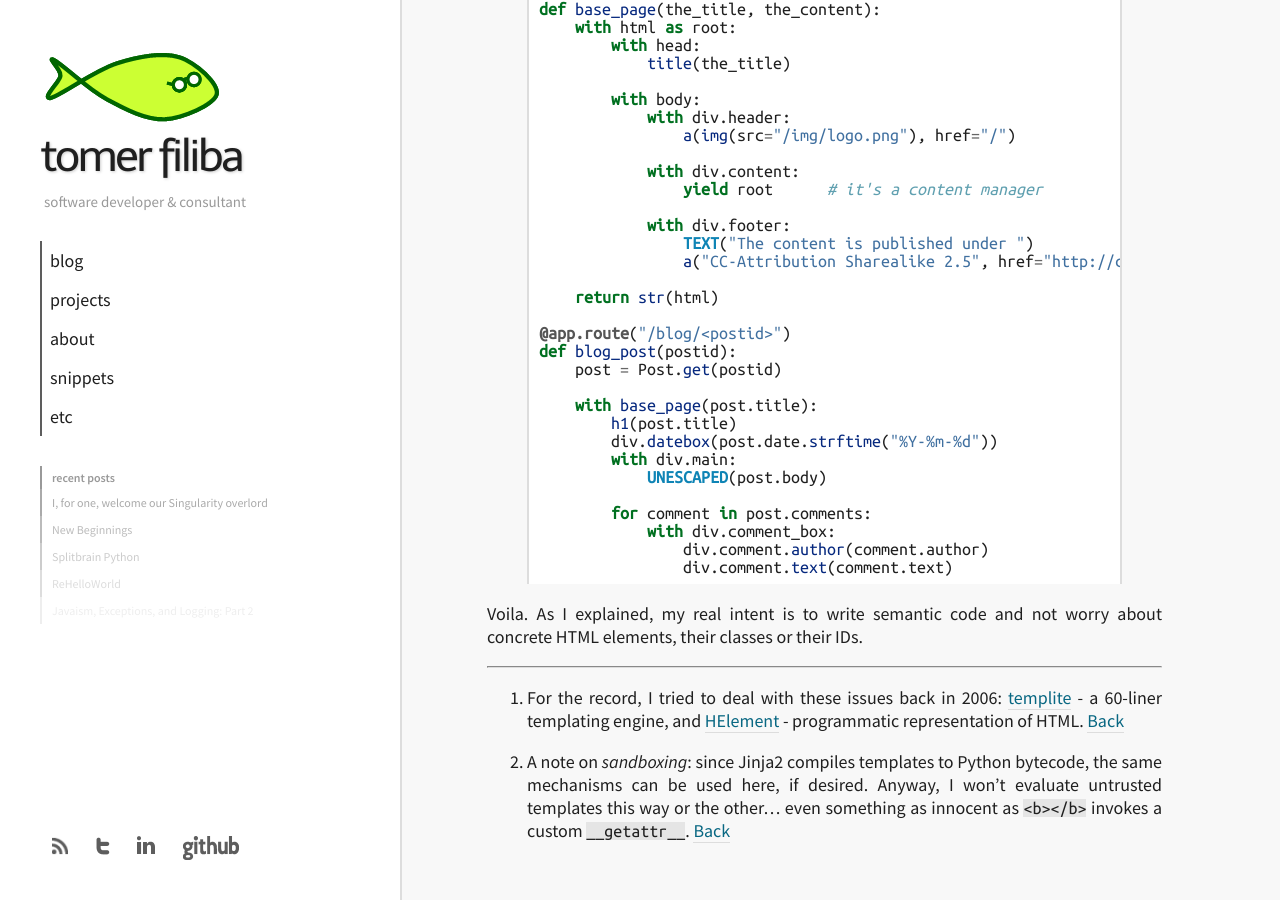
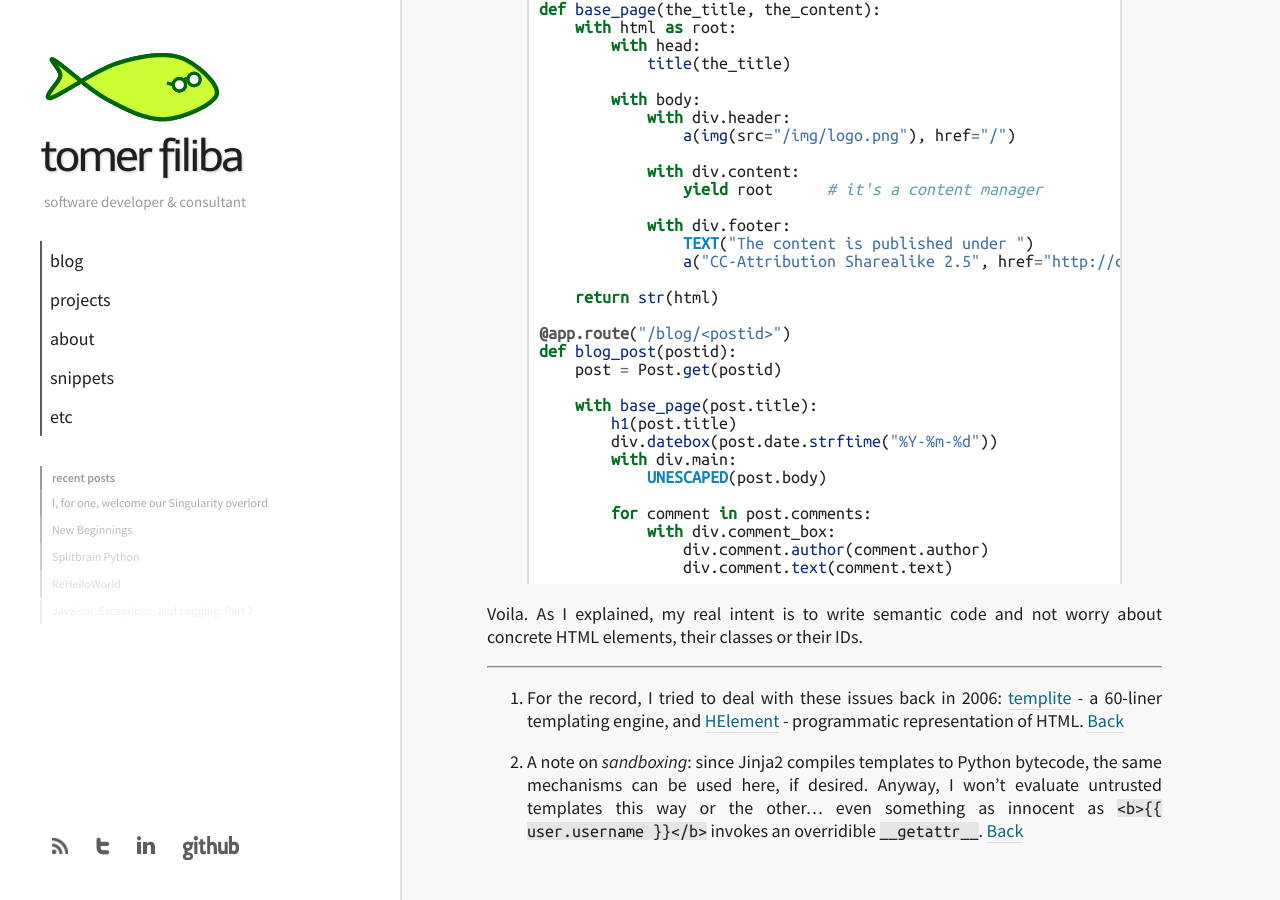
Before and after one commit to tomerfiliba/tomerfiliba.github.io, a Jekyll site: the page built from blog/_posts/2012-10-03-Hypertext.md, in a window 1280 px wide and 900 px high, scrolled down 3046 px. Built offline with Jekyll 4.4.1, drawn with Linux system fonts in a browser that asks for light colours; Markdown is read by kramdown in place of the engine named in the settings; some of the changed text lies outside the part shown.

Commit message:
problems

````diff
--- a/blog/_posts/2012-10-03-Hypertext.md
+++ b/blog/_posts/2012-10-03-Hypertext.md
@@ -53,7 +53,7 @@
 ```
 
 Note that (1) you write the HTML boilerplate (and closing tags), (2) you have to take care of
-quoting yourself (notice the quotes in ``href="{{ user.url }}"``), and (3), you use a ruby-flavor
+quoting yourself (notice the quotes in ``href="{{ "{{ user.url"}} }}"``), and (3), you use a ruby-flavor
 of Python. What gives? Moreover, these elusive "blocks" and "extends" are all but function
 composition. Here's the functional alternative:
 
@@ -207,5 +207,5 @@
 
 2. <a name="foot2"></a>A note on *sandboxing*: since Jinja2 compiles templates to Python bytecode,
    the same mechanisms can be used here, if desired. Anyway, I won't evaluate untrusted templates
-   this way or the other... even something as innocent as ``<b>{{ user.username }}</b>`` invokes
-   a custom ``__getattr__``. [Back](#foot2back)
+   this way or the other... even something as innocent as ``<b>{{ "{{ user.username" }} }}</b>``
+   invokes an overridible ``__getattr__``. [Back](#foot2back)
````
